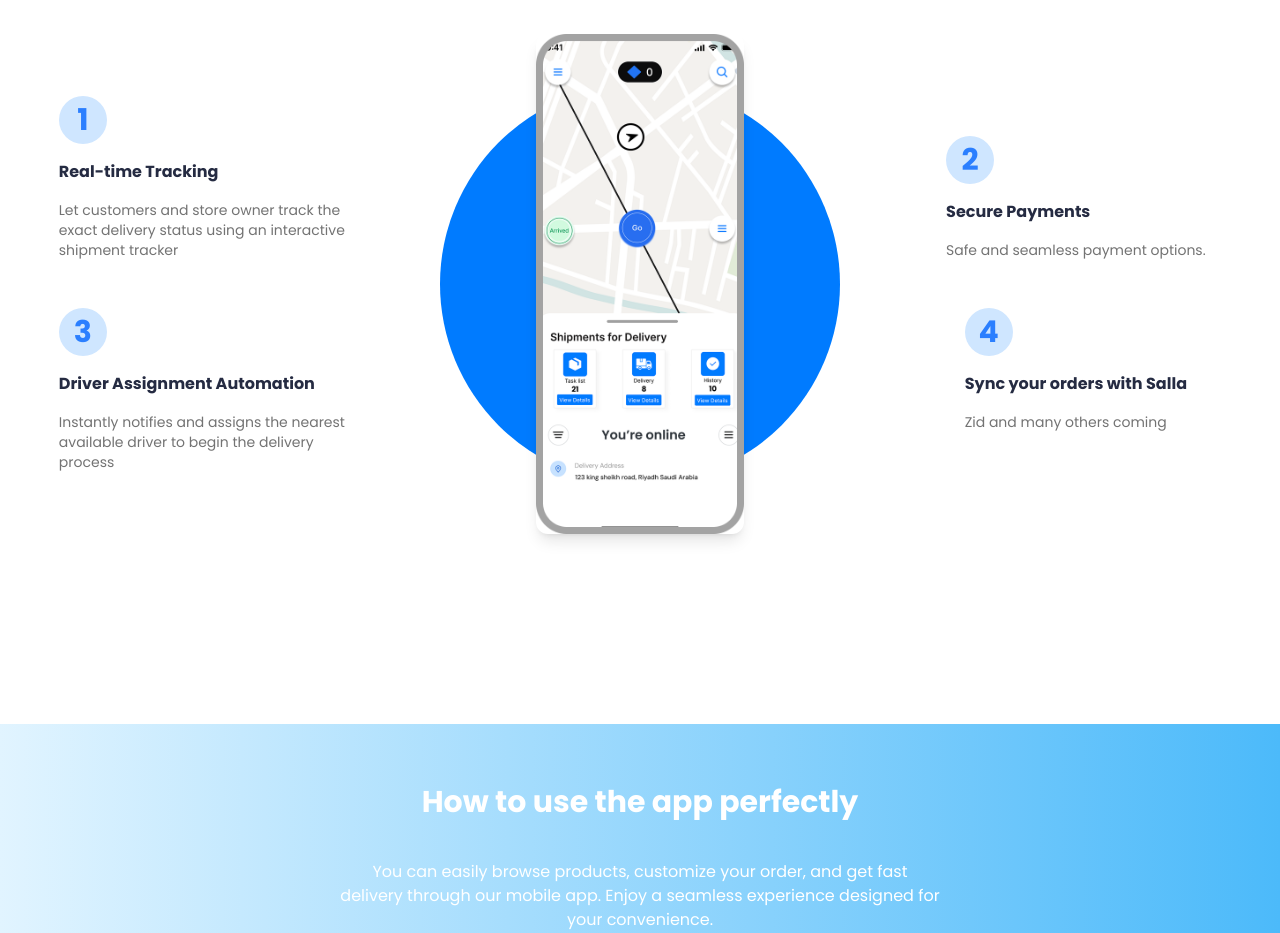
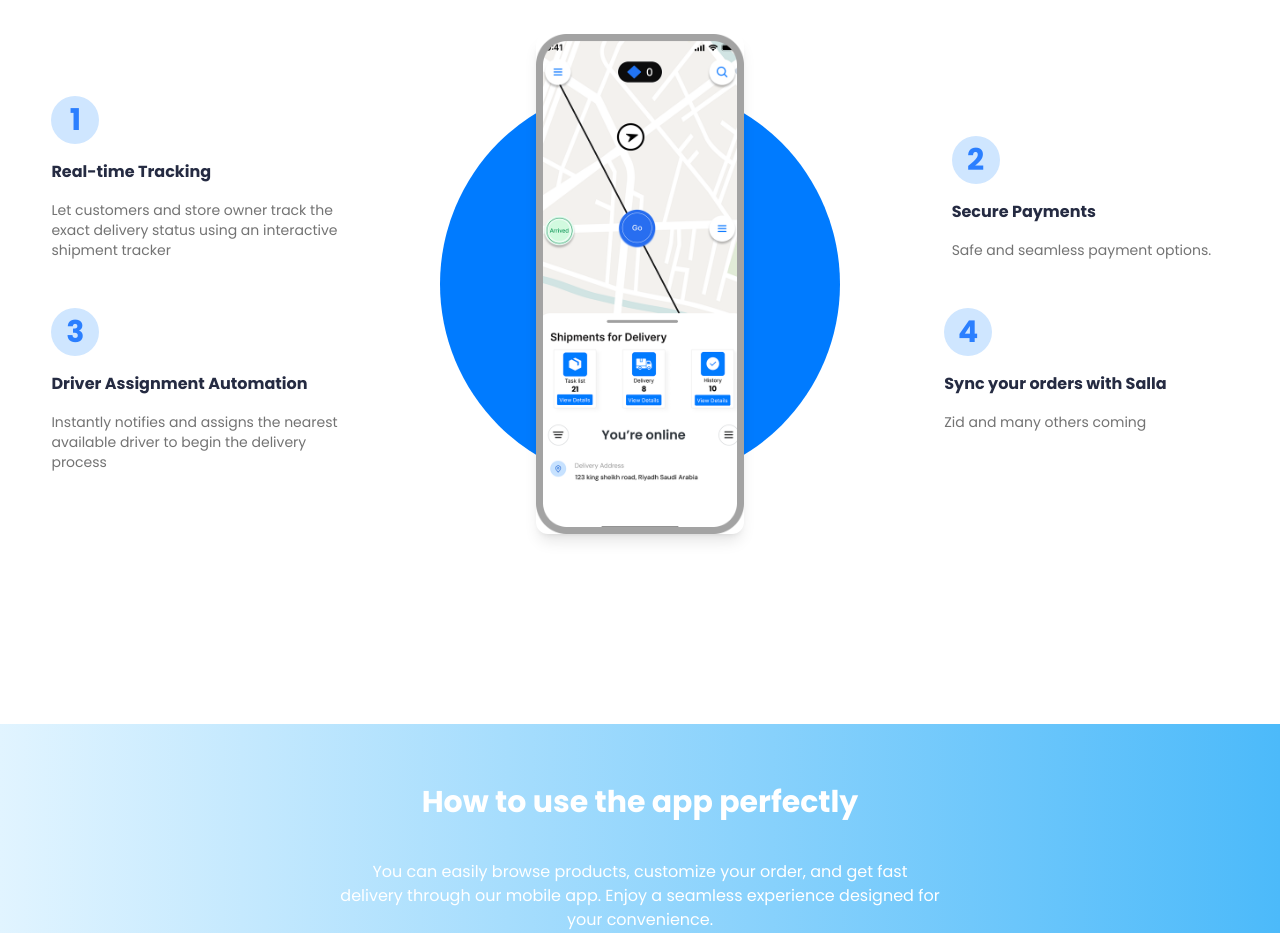
Before and after one commit to has673/sareen, a Next.js app: page / in a window 1280 px wide. Shown: the part 1040-1973 px from the top of the page. Built offline with nearby package versions, Linux system fonts and the light colour scheme.

Commit message:
alignrment fix

```diff
--- a/Components/Works.js
+++ b/Components/Works.js
@@ -68,17 +68,24 @@ export default function Works() {
               language === "ar" ? "lg:items-end lg:text-right" : "lg:text-left"
             }`}
           >
-            {[features[1], features[3]].map((f, i) => (
-              <div key={i}>
-                <div className="w-12 h-12 flex items-center justify-center text-blue-500 text-2xl md:text-3xl font-bold mb-2 rounded-full bg-[#CFE6FF] hover:bg-[#007BFF] hover:text-white cursor-pointer">
-                  {f.no}
-                </div>
-                <h3 className="text-base text-[#252B42] font-bold md:my-4">
-                  {f.title}
-                </h3>
-                <p className="text-[#737373] text-sm ">{f.desc}</p>
+            <div>
+              <div className="w-12 h-12 flex items-center justify-center text-blue-500 text-2xl md:text-3xl font-bold mb-2 rounded-full bg-[#CFE6FF] hover:bg-[#007BFF] hover:text-white cursor-pointer">
+                {features[1].no}
               </div>
-            ))}
+              <h3 className="text-base text-[#252B42] font-bold md:my-4">
+                {features[1].title}
+              </h3>
+              <p className="text-[#737373] text-sm "> {features[1].desc}</p>
+            </div>
+            <div className={`${language === "en" && " md: pr-13"}`}>
+              <div className="w-12 h-12 flex items-center justify-center text-blue-500 text-2xl md:text-3xl font-bold mb-2 rounded-full bg-[#CFE6FF] hover:bg-[#007BFF] hover:text-white cursor-pointer">
+                {features[3].no}
+              </div>
+              <h3 className="text-base text-[#252B42] font-bold md:my-4">
+                {features[3].title}
+              </h3>
+              <p className="text-[#737373] text-sm "> {features[3].desc}</p>
+            </div>
           </div>
         </div>
       </section>
```
